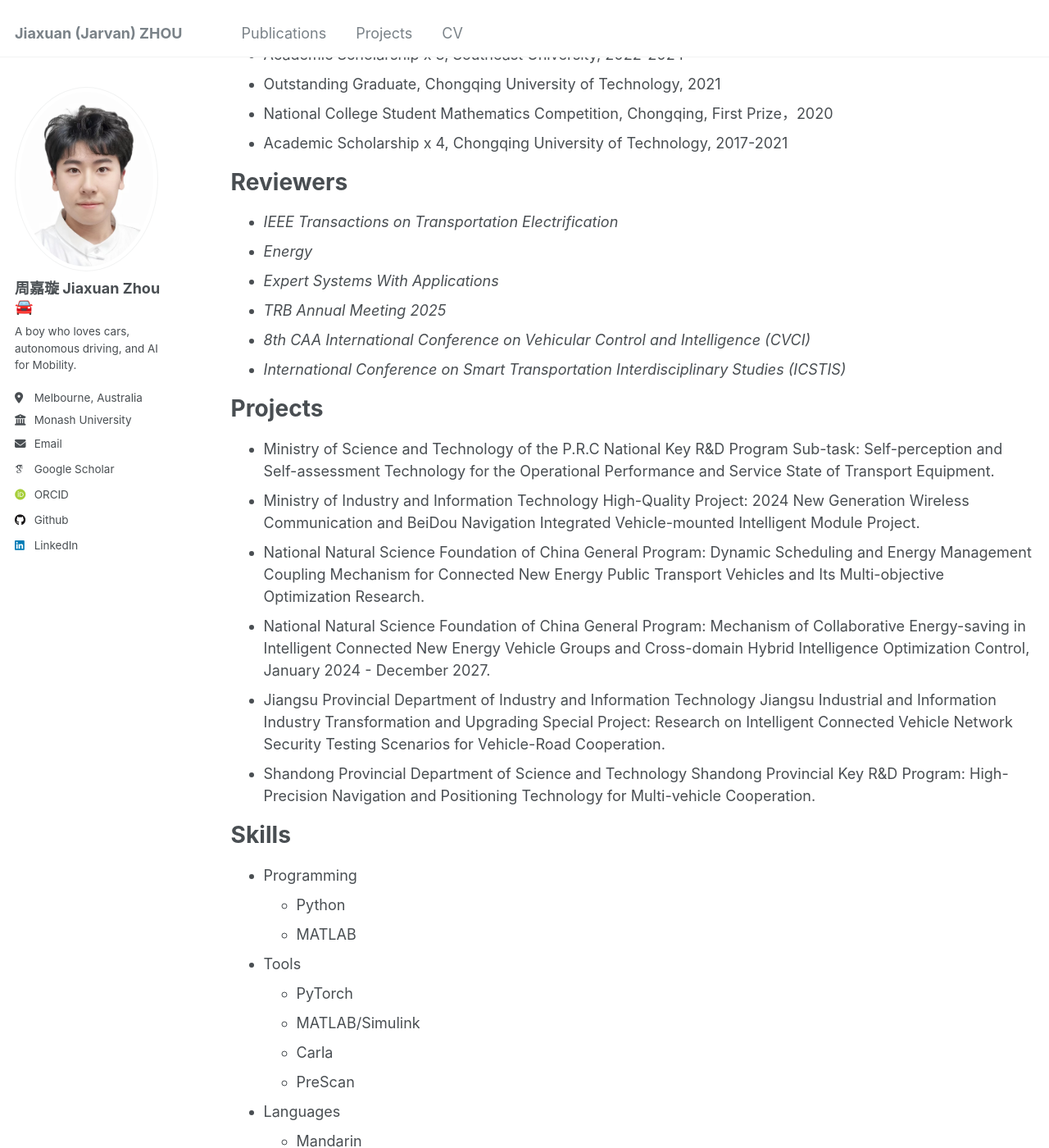
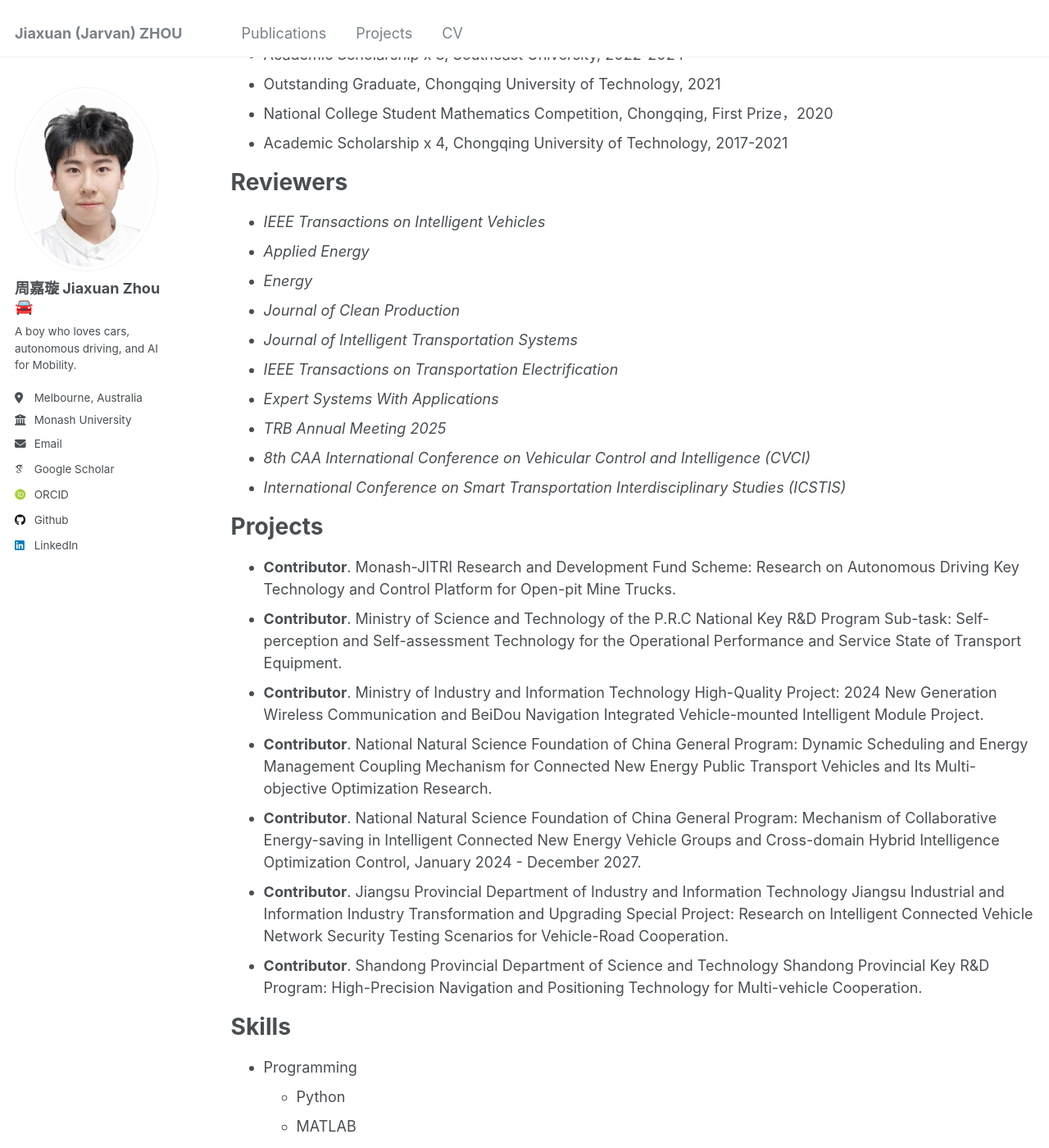
Before and after one commit to jarvanzhouz/jarvanzhouz.github.io, a Jekyll site: the page built from _pages/cv.md, in a window 1280 px wide and 1400 px high, scrolled down 908 px. Shown: the whole window at 82% size. Built offline with Jekyll 4.4.1, drawn with Linux system fonts in a browser that asks for light colours; some web fonts are replaced.

Commit message:
Update projects and reviewer list

```diff
--- a/_pages/cv.md
+++ b/_pages/cv.md
@@ -42,8 +42,12 @@ Honors and Awards
 
 Reviewers
 ======
+* *IEEE Transactions on Intelligent Vehicles*
+* *Applied Energy*
+* *Energy*
+* *Journal of Clean Production*
+* *Journal of Intelligent Transportation Systems*
 * *IEEE Transactions on Transportation Electrification*
-* *Energy*
 * *Expert Systems With Applications*
 * *TRB Annual Meeting 2025*
 * *8th CAA International Conference on Vehicular Control and Intelligence (CVCI)*
@@ -51,12 +55,13 @@ Reviewers
 
 Projects
 ======
-* Ministry of Science and Technology of the P.R.C National Key R&D Program Sub-task: Self-perception and Self-assessment Technology for the Operational Performance and Service State of Transport Equipment.
-* Ministry of Industry and Information Technology High-Quality Project: 2024 New Generation Wireless Communication and BeiDou Navigation Integrated Vehicle-mounted Intelligent Module Project.
-* National Natural Science Foundation of China General Program: Dynamic Scheduling and Energy Management Coupling Mechanism for Connected New Energy Public Transport Vehicles and Its Multi-objective Optimization Research.
-* National Natural Science Foundation of China General Program: Mechanism of Collaborative Energy-saving in Intelligent Connected New Energy Vehicle Groups and Cross-domain Hybrid Intelligence Optimization Control, January 2024 - December 2027.
-* Jiangsu Provincial Department of Industry and Information Technology Jiangsu Industrial and Information Industry Transformation and Upgrading Special Project: Research on Intelligent Connected Vehicle Network Security Testing Scenarios for Vehicle-Road Cooperation.
-* Shandong Provincial Department of Science and Technology Shandong Provincial Key R&D Program: High-Precision Navigation and Positioning Technology for Multi-vehicle Cooperation.
+* **Contributor**. Monash-JITRI Research and Development Fund Scheme: Research on Autonomous Driving Key Technology and Control Platform for Open-pit Mine Trucks.
+* **Contributor**. Ministry of Science and Technology of the P.R.C National Key R&D Program Sub-task: Self-perception and Self-assessment Technology for the Operational Performance and Service State of Transport Equipment.
+* **Contributor**. Ministry of Industry and Information Technology High-Quality Project: 2024 New Generation Wireless Communication and BeiDou Navigation Integrated Vehicle-mounted Intelligent Module Project.
+* **Contributor**. National Natural Science Foundation of China General Program: Dynamic Scheduling and Energy Management Coupling Mechanism for Connected New Energy Public Transport Vehicles and Its Multi-objective Optimization Research.
+* **Contributor**. National Natural Science Foundation of China General Program: Mechanism of Collaborative Energy-saving in Intelligent Connected New Energy Vehicle Groups and Cross-domain Hybrid Intelligence Optimization Control, January 2024 - December 2027.
+* **Contributor**. Jiangsu Provincial Department of Industry and Information Technology Jiangsu Industrial and Information Industry Transformation and Upgrading Special Project: Research on Intelligent Connected Vehicle Network Security Testing Scenarios for Vehicle-Road Cooperation.
+* **Contributor**. Shandong Provincial Department of Science and Technology Shandong Provincial Key R&D Program: High-Precision Navigation and Positioning Technology for Multi-vehicle Cooperation.
 
 Skills
 ======
```
